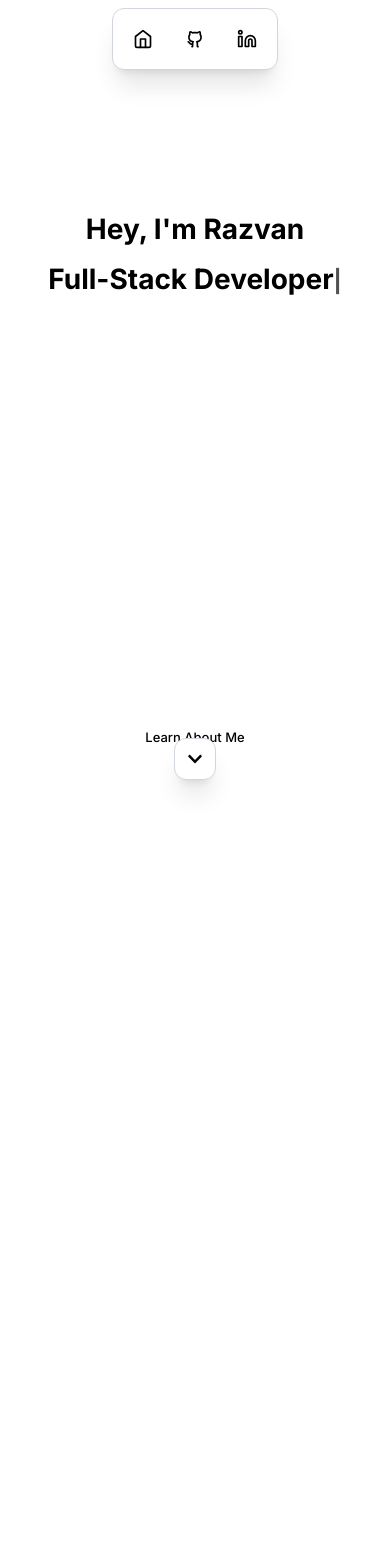
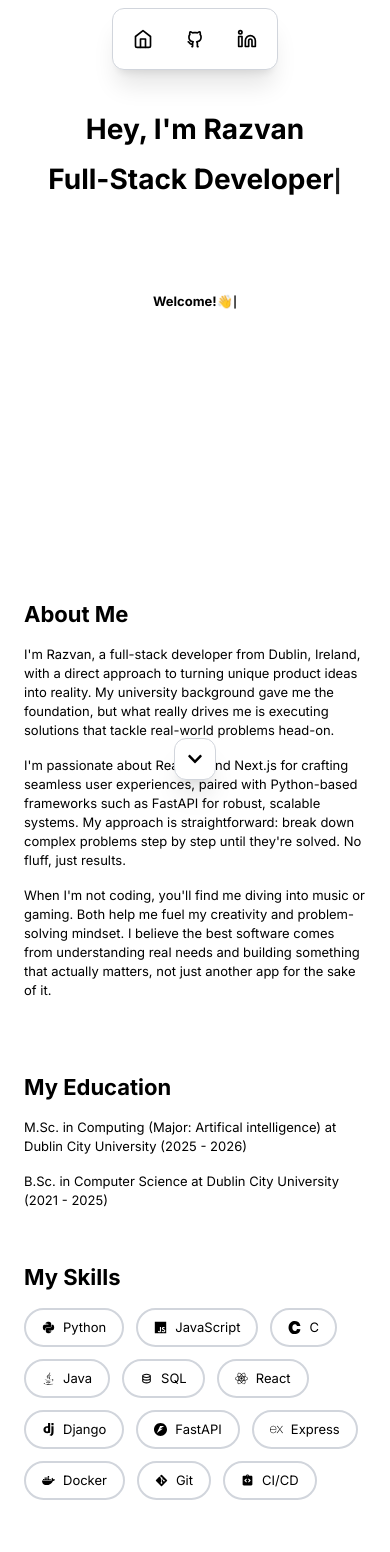
Before and after one commit to Razvan-Gorea/Portfolio-Website, a React (Vite) app in the folder Portfolio/: page / in a window 390 px wide. Shown: the top 1552 px of the page. Built offline with nearby package versions, Linux system fonts and the light colour scheme.

Commit message:
Changed layout and improved responsiveness

```diff
--- a/Portfolio/src/App.jsx
+++ b/Portfolio/src/App.jsx
@@ -14,11 +14,13 @@ function App() {
       <div id="top" className="min-h-screen bg-white pt-8">
         <NavigationBar />
         <MainHeader />
-        <div id="about">
+        <div id="about" className="grid grid-cols-1 lg:grid-cols-2 gap-8 lg:gap-12 px-6 sm:px-12 md:px-20 lg:px-32 pt-48 sm:pt-56 md:pt-64 lg:pt-[30vh]">
           <About />
+          <div className="flex flex-col gap-8 lg:gap-12">
+            <Education />
+            <Technologies />
+          </div>
         </div>
-        <Education />
-        <Technologies />
         <div id="projects">
         <Projects />
         </div>
--- a/Portfolio/src/components/About.jsx
+++ b/Portfolio/src/components/About.jsx
@@ -6,11 +6,11 @@ function About() {
   return (
     <div
       ref={ref}
-      className={`flex flex-col items-start px-6 sm:px-12 md:px-20 lg:px-32 pt-20 transition-all duration-2000 ease-out ${
+      className={`flex flex-col items-start transition-all duration-2000 ease-out ${
         isVisible ? 'opacity-100 translate-x-0' : 'opacity-0 -translate-x-8'
       }`}
     >
-      <p className="text-black responsive-text-3xl font-bold text-left mb-4 pt-10">About Me</p>
+      <p className="text-black responsive-text-3xl font-bold text-left mb-4">About Me</p>
 
       <p className="text-black responsive-text-lg text-left max-w-2xl mb-4">
         I'm Razvan, a full-stack developer from Dublin, Ireland, with a direct approach to turning unique product ideas into reality. My university background gave me the foundation, but what really drives me is executing solutions that tackle real-world problems head-on.
--- a/Portfolio/src/components/Education.jsx
+++ b/Portfolio/src/components/Education.jsx
@@ -6,16 +6,16 @@ function Education() {
   return (
     <div
       ref={ref}
-      className={`flex flex-col items-end px-6 sm:px-12 md:px-20 lg:px-32 transition-all duration-2000 ease-out ${
+      className={`flex flex-col items-start lg:items-start transition-all duration-2000 ease-out ${
         isVisible ? "opacity-100 translate-x-0" : "opacity-0 translate-x-8"
       }`}
     >
-      <p className="text-black responsive-text-3xl text-right mb-4 font-bold">My Education</p>
-      <p className="text-black responsive-text-lg text-right mb-4 max-w-3xl">
+      <p className="text-black responsive-text-3xl text-left mb-4 font-bold">My Education</p>
+      <p className="text-black responsive-text-lg text-left mb-4 max-w-3xl">
         M.Sc. in Computing (Major: Artifical intelligence) at Dublin City University (2025 - 2026)
       </p>
 
-      <p className="text-black responsive-text-lg text-right mb-5 max-w-2xl">
+      <p className="text-black responsive-text-lg text-left mb-5 max-w-2xl">
         B.Sc. in Computer Science at Dublin City University (2021 - 2025)
       </p>
     </div>
--- a/Portfolio/src/components/MainHeader.jsx
+++ b/Portfolio/src/components/MainHeader.jsx
@@ -29,7 +29,7 @@ function MainHeader() {
 
             // Start scroll text after a delay
             setTimeout(() => {
-              const scrollString = 'Learn About Me Below!';
+              const scrollString = 'Welcome!👋';
               let scrollIndex = 0;
 
               const scrollInterval = setInterval(() => {
@@ -47,12 +47,12 @@ function MainHeader() {
 
 
   const nameComplete = nameText.length >= "Hey, I'm Razvan".length;
-  const scrollComplete = scrollText.length >= 'Learn About Me Below!'.length;
+  const scrollComplete = scrollText.length >= 'Welcome!👋'.length;
 
   return (
     <div
       ref={ref}
-      className="flex flex-col items-center pt-45 px-4"
+      className="flex flex-col items-center pt-20 sm:pt-24 md:pt-32 lg:pt-[15vh] px-4"
     >
       <p className="text-black responsive-text-4xl sm:responsive-text-5xl md:responsive-text-6xl font-bold text-center mb-4">
         {nameText}{!nameComplete && <span className="animate-pulse responsive-text-3xl sm:responsive-text-4xl md:responsive-text-5xl">|</span>}
@@ -61,8 +61,8 @@ function MainHeader() {
         {typewriterText}{nameComplete && <span className="animate-pulse responsive-text-3xl sm:responsive-text-4xl md:responsive-text-5xl">|</span>}
       </p>
 
-      <div className="flex items-center justify-center gap-4 mb-170">
-        <p className="text-black responsive-text-lg font-medium mt-100">
+      <div className="flex items-center justify-center gap-4 mb-24 sm:mb-32 md:mb-40 lg:mb-[25vh]">
+        <p className="text-black responsive-text-lg sm:responsive-text-lg md:responsive-text-lg font-bold mt-16 sm:mt-20 md:mt-28 lg:mt-[12vh]">
           {scrollText}{scrollComplete && <span className="animate-pulse responsive-text-base">|</span>}
         </p>
       </div>
--- a/Portfolio/src/components/Projects.jsx
+++ b/Portfolio/src/components/Projects.jsx
@@ -29,13 +29,13 @@ function Projects() {
   return (
     <div
       ref={ref}
-      className={`flex flex-col items-center transition-all mt-50 duration-2000 ease-out ${
+      className={`flex flex-col items-center transition-all mt-32 sm:mt-40 md:mt-48 lg:mt-[20vh] duration-2000 ease-out ${
         isVisible ? "opacity-100 translate-y-0" : "opacity-0 translate-y-8"
       }`}
     >
-      <p className="text-black responsive-text-3xl text-center pt-30 mb-8 font-bold">My Projects</p>
+      <p className="text-black responsive-text-3xl text-center pt-16 sm:pt-20 md:pt-24 lg:pt-[8vh] mb-8 font-bold">My Projects</p>
 
-      <div className="grid grid-cols-1 md:grid-cols-3 gap-8 max-w-7xl px-4 mb-40">
+      <div className="grid grid-cols-1 md:grid-cols-3 gap-8 max-w-7xl px-4 mb-20 sm:mb-24 md:mb-32 lg:mb-[10vh]">
         {projects.map((project, index) => (
           <div
             key={index}
--- a/Portfolio/src/components/Technologies.jsx
+++ b/Portfolio/src/components/Technologies.jsx
@@ -26,12 +26,12 @@ function Technologies() {
     <>
       <div
         ref={ref}
-        className={`flex flex-col items-start px-6 sm:px-12 md:px-20 lg:px-32 transition-all duration-2000 ease-out ${
+        className={`flex flex-col items-start transition-all duration-2000 ease-out ${
           isVisible ? "opacity-100 translate-x-0" : "opacity-0 -translate-x-8"
         }`}
       >
         <p className="text-black responsive-text-3xl text-left mb-4 font-bold">My Skills</p>
-        <div className="flex flex-wrap gap-3 justify-start mb-40 max-w-2xl">
+        <div className="flex flex-wrap gap-3 justify-start max-w-2xl">
           {skills.map((skill) => {
             const IconComponent = skill.icon;
             return (
```
